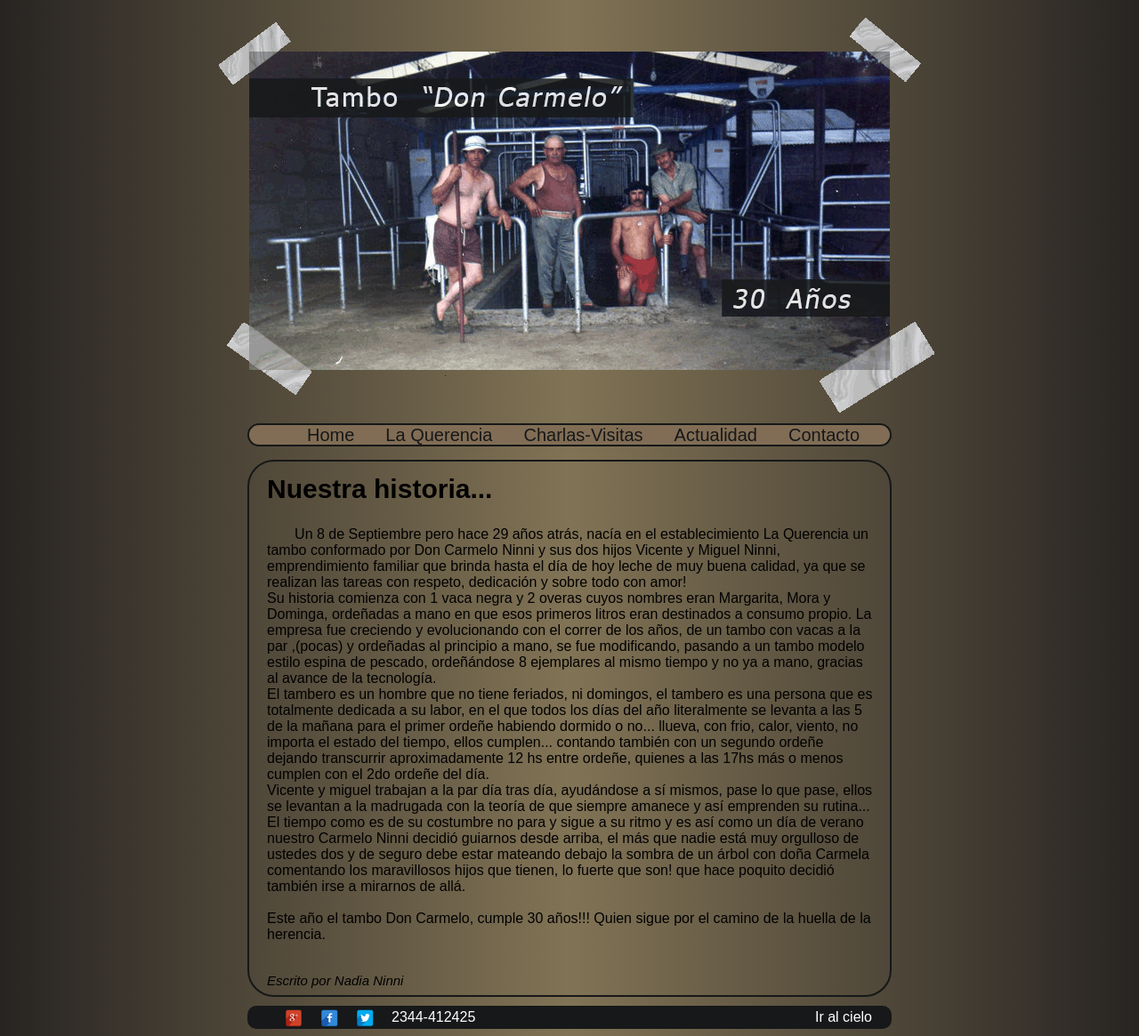
After one commit to Unicen-Tuari/fninni, a PHP site: page / in a window 1280 px wide. The commit adds this page. Shown: the whole page at 89% size. Run offline with PHP 8.4, Linux system fonts and the light colour scheme.

Commit message:
posicionamiento y carga de articulos

```diff
--- a/site/css/styles.css
+++ b/site/css/styles.css
@@ -36,9 +36,11 @@ li a:hover{/*efecto cuando pasa el mouse*/
 h1, p, h5{
   font-family: arial, "verdana", sans-serif;
 }
-h1{
+#titulos{
   margin-top: 14px;
-  text-align: center;
+  text-align: left;
+  margin-left: 20px;
+  font-size: 30px;
 }
 
 /*header*/
@@ -63,6 +65,10 @@ h1{
   margin-left: 20px;
   margin-right: 15px;
 }
+#home_escrito{
+  font-style: italic;
+  font-size: 15px;
+}
 /*articulo-html1   La Querencia -----------------------------------------------*/
 .html1 {
   border: 2px solid #161819;
@@ -74,13 +80,14 @@ h1{
 }
 .html1 p{
   float: left;
-  margin-left: 5%;
+  margin-left: 20px;
   margin-right: 50%;
+  margin-top: -5px;
 }
 .html1 section{
   float: right;
   margin-right: 10%;
-  margin-top: -900px;
+  margin-top: -950px;
   margin-bottom: 10px;
 }
 .html1 ul li{
@@ -99,6 +106,7 @@ margin-top: 15px;
 }
 .html2 h1{
   text-align: center;
+  font-size: 25px;
 }
 .html2 p{ /* parrafos de las charlas*/
   float: left;
@@ -121,6 +129,7 @@ tfoot{
 }
 tbody{
   color:#161819;
+  text-align: center;
 }
 table th, td{
   border: 2px solid #161819;
@@ -166,7 +175,7 @@ Footer li{
   font-size: 16px;
   margin: auto auto;
   float: left;
-  padding-right: 40px;
+  padding-right: 20px;
   margin-top: -14px;
   font-family: arial, "verdana", sans-serif;
 }
@@ -177,7 +186,7 @@ Footer li a:hover{/*efecto cuando pasa el mouse*/
   background-color: #161819;
   color: #816d55;
 }
-#footer_cielo{
+#footer_ircielo{
     list-style-type: none;
     font-size: 16px;
     margin: auto auto;
--- /dev/null
+++ b/site/index.html
@@ -0,0 +1,48 @@
+<html>
+<head>
+	<title>Tambo Don Carmelo</title>
+	<link rel="stylesheet" href="css/styles.css">
+	<link rel="shortcut icon" href="images/probando.jpg" type="image/png" />
+</head>
+<body>
+	<header>
+		<div>
+		<img src="images\imagen_header.jpg" alt="tambo" />
+		</div>
+	</header>
+	<nav>
+		<ul class="campos_nav">
+			<li ><a href="index.html">Home</a ></li>
+			<li ><a href="HTML1.html">La Querencia</a ></li>
+			<li ><a href="HTML2.html">Charlas-Visitas</a ></li>
+			<li ><a href="HTML2.html #actualidad">Actualidad</a ></li>
+			<li ><a href="Contacto.html">Contacto</a ></li>
+		</ul>
+
+	</nav>
+
+	<article class="home">
+			<h1 id="titulos">Nuestra historia...</h1>
+			<p>
+				&nbsp;  &nbsp;  &nbsp;  &nbsp;Un 8 de Septiembre pero hace 29 a&ntildeos atr&aacutes, nac&iacutea en el establecimiento La Querencia un tambo conformado por Don Carmelo Ninni y sus dos hijos Vicente y Miguel Ninni, emprendimiento familiar que brinda hasta el d&iacutea de hoy leche de muy buena calidad, ya que se realizan las tareas con respeto, dedicaci&oacuten y sobre todo con amor! <br>
+				Su historia comienza con 1 vaca negra y 2 overas cuyos nombres eran Margarita, Mora y Dominga, orde&ntildeadas a mano en que esos primeros litros eran destinados a consumo propio. La empresa fue creciendo y evolucionando con el correr de los a&ntildeos, de un tambo con vacas a la par ,(pocas) y orde&ntildeadas al principio a mano, se fue modificando, pasando a un tambo modelo estilo espina de pescado, orde&ntilde&aacutendose 8 ejemplares al mismo tiempo y no ya a mano, gracias al avance de la tecnolog&iacutea. <br>
+			  El tambero es un hombre que no tiene feriados, ni domingos, el tambero es una persona que es totalmente dedicada a su labor, en el que todos los d&iacuteas del a&ntildeo literalmente se levanta a las 5 de la ma&ntildeana para el primer orde&ntildee habiendo dormido o no... llueva, con frio, calor, viento, no importa el estado del tiempo, ellos cumplen... contando tambi&eacuten con un segundo orde&ntildee dejando transcurrir aproximadamente 12 hs entre orde&ntildee, quienes a las 17hs m&aacutes o menos cumplen con el 2do orde&ntildee del d&iacutea. <br>
+				Vicente y miguel trabajan a la par d&iacutea tras d&iacutea, ayud&aacutendose a s&iacute mismos, pase lo que pase, ellos se levantan a la madrugada con la teor&iacutea de que siempre amanece y as&iacute emprenden su rutina... El tiempo como es de su costumbre no para y sigue a su ritmo y es as&iacute como un d&iacutea de verano nuestro Carmelo Ninni decidi&oacute guiarnos desde arriba, el m&aacutes que nadie est&aacute muy orgulloso de ustedes dos y de seguro debe estar mateando debajo la sombra de un &aacuterbol con do&ntildea Carmela comentando los maravillosos hijos que tienen, lo fuerte que son! que hace poquito decidi&oacute tambi&eacuten irse a mirarnos de all&aacute. <br><br>
+				Este a&ntildeo el tambo Don Carmelo, cumple 30 a&ntildeos!!! Quien sigue por el camino de la huella de la herencia.<br><br>
+
+
+				<p id="home_escrito">Escrito por Nadia Ninni</p>
+			</p>
+	</article>
+
+	<footer>
+		<ul>
+			<li ><a a href="https://plus.google.com/u/0/109404910695779449858/posts" target="_blank"><img alt="siguenos en facebook" height="20" src="images/footer_google.png" title="siguenos en google" width="20" /></a></li>
+			<li >	<a href="https://es-la.facebook.com/fninni" target="_blank"><img alt="siguenos en facebook" height="20" src="images/footer_face.png" title="siguenos en facebook" width="20" /></a></li>
+			<li >	<a href="https://twitter.com/facuninni" target="_blank"><img alt="siguenos en Twitter" height="20" src="images/footer_twitter.png" title="siguenos en Twitter" width="20" /></a></li>
+			<li ><a href="https://twitter.com/facuninni" target="_blank">2344-412425</a></li>
+			<li id="footer_ircielo"><a href="index.html#">Ir al cielo</a ></li>
+		</ul>
+	</footer>
+</body>
+</html>
```
Also changed, not shown: HTML1.html (deleted, +0 -48 lines), site/Contacto.html (renamed from Contacto.html, +9 -8 lines), site/HTML1.html (renamed from index.html, +18 -11 lines), site/HTML2.html (renamed from HTML2.html, +34 -21 lines), site/images/footer_face.png (added), site/images/footer_google.png (added), site/images/footer_twitter.png (added).
